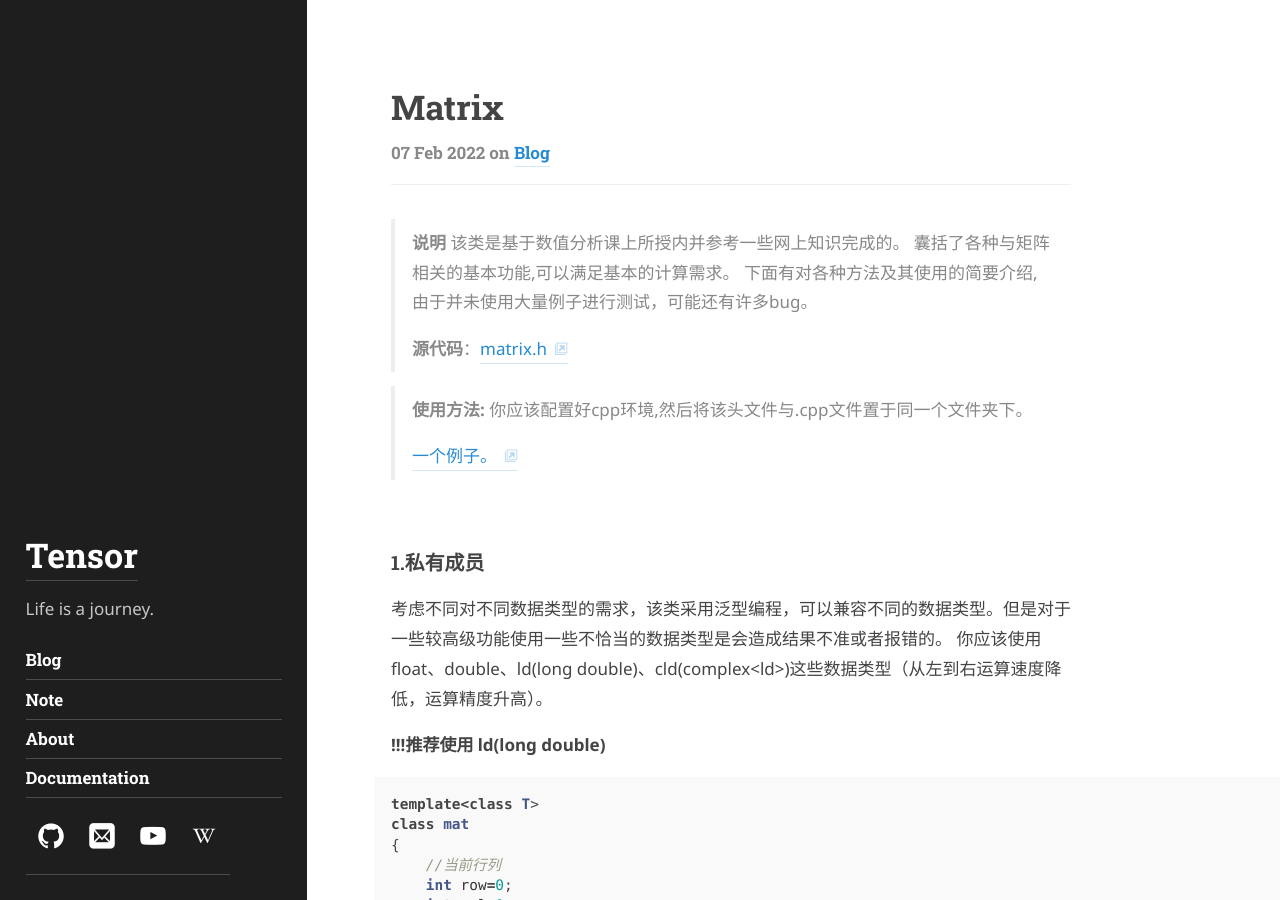
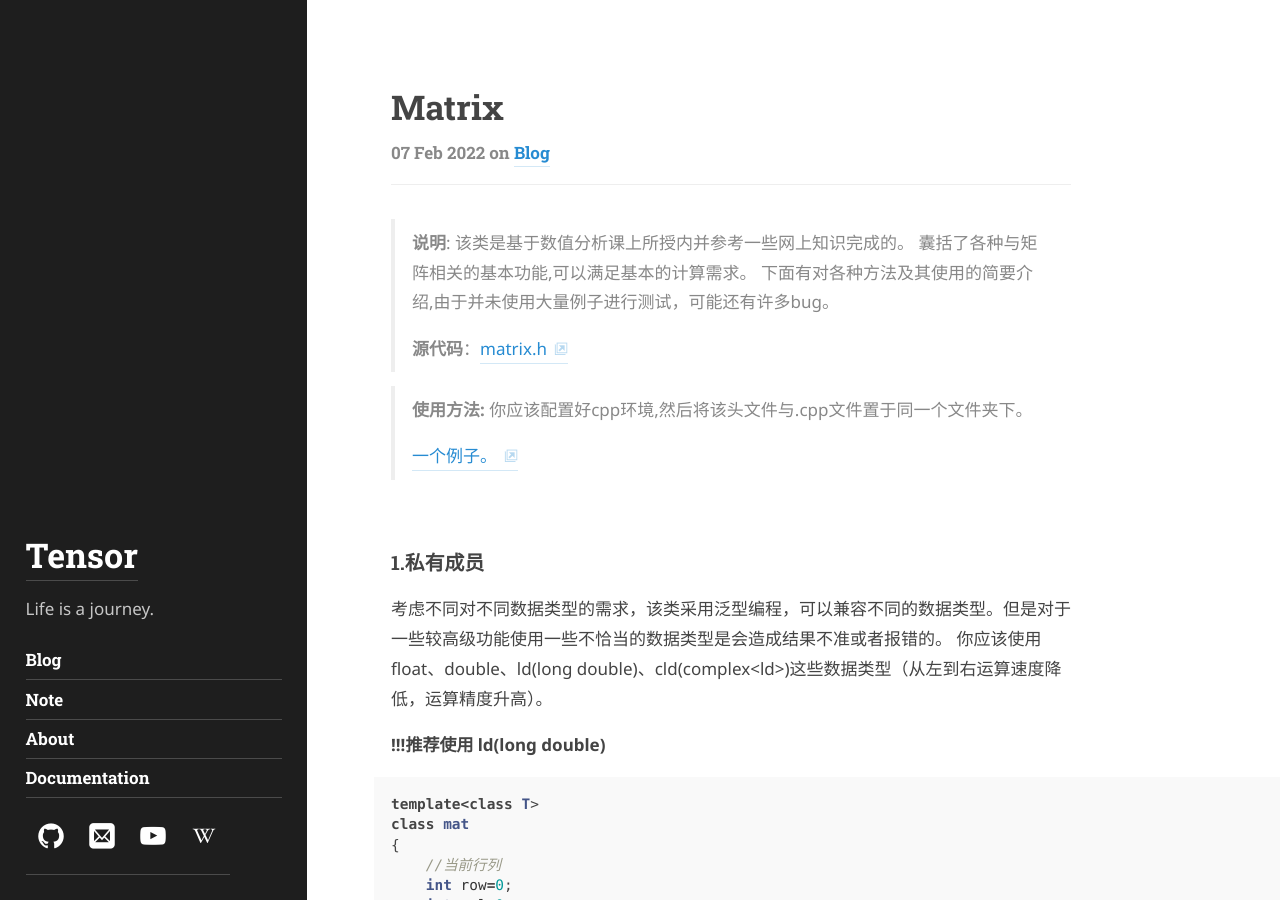
Before and after one commit to SekaiGao/SekaiGao.github.io, a Jekyll site: the page built from _posts/2022-02-07-Matrix.md, in a window 1280 px wide and 900 px high. Built offline with Jekyll 4.4.1, drawn with Linux system fonts in a browser that asks for light colours; some web fonts are replaced.

```diff
--- a/_posts/2022-02-07-Matrix.md
+++ b/_posts/2022-02-07-Matrix.md
@@ -6,7 +6,7 @@ description: >
 tags: [blog]
 ---
 
->**说明** 该类是基于数值分析课上所授内并参考一些网上知识完成的。
+>**说明**: 该类是基于数值分析课上所授内并参考一些网上知识完成的。
 囊括了各种与矩阵相关的基本功能,可以满足基本的计算需求。
 下面有对各种方法及其使用的简要介绍,由于并未使用大量例子进行测试，可能还有许多bug。
 >
```
